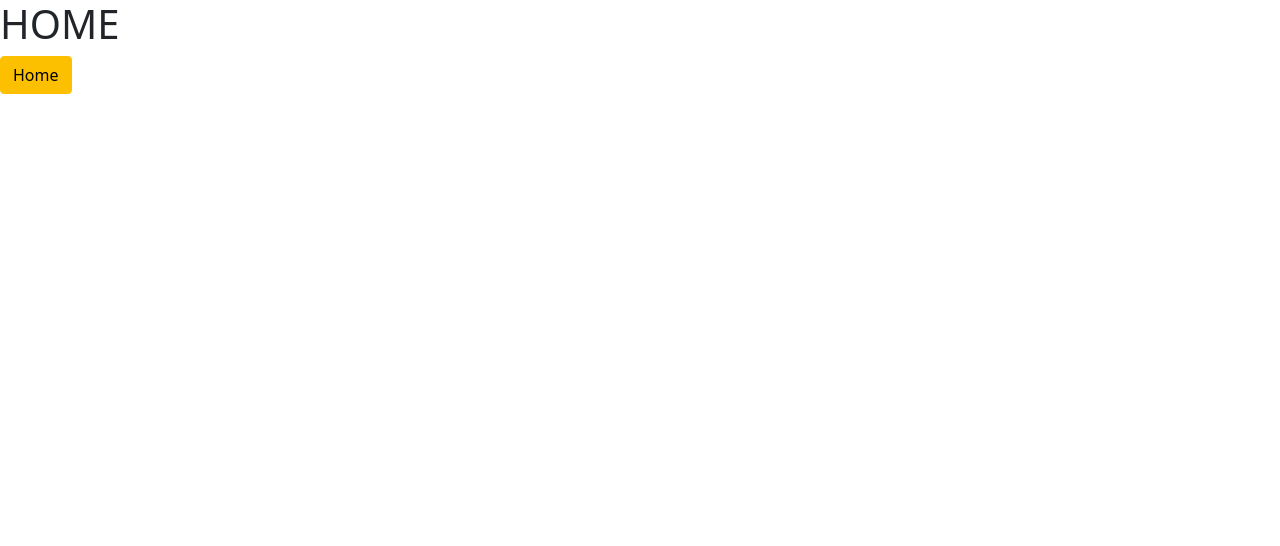
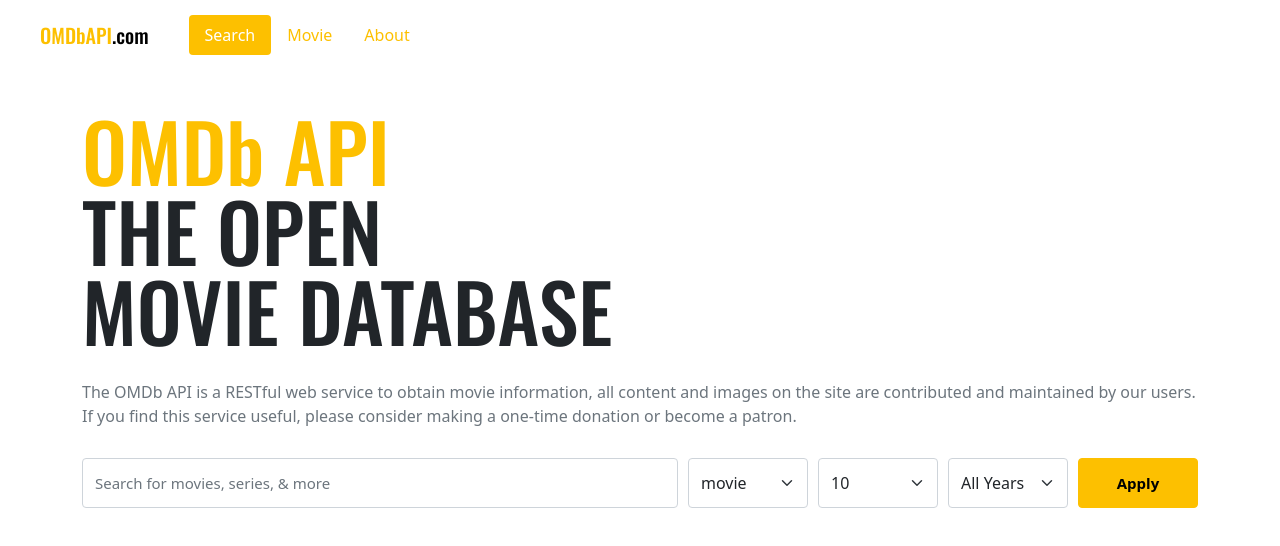
Before and after one commit to K-Do2lu/vue3-movie-app, a Vue app: page / in a window 1280 px wide. Shown: the top 546 px of the page. Built offline with nearby package versions, Linux system fonts and the light colour scheme.

Commit message:
working on Header in  Home.vue

```diff
--- a/index.html
+++ b/index.html
@@ -9,6 +9,15 @@
       rel="stylesheet"
       href="https://cdn.jsdelivr.net/npm/reset-css@5.0.1/reset.min.css"
     />
+    <link rel="preconnect" href="https://fonts.gstatic.com">
+    <link href="https://fonts.googleapis.com/css2?family=Oswald:wght@500&family=Roboto:wght@400;700&display=swap" rel="stylesheet">
+    <style>
+      body  {
+        line-height: 1.4;
+        font-family: "Roboto", sans-serif;
+      }
+    </style>
+
   </head>
   <body>
     <div id="app"></div>
--- a/package.json
+++ b/package.json
@@ -40,6 +40,7 @@
     "last 2 versions"
   ],
   "dependencies": {
+    "axios": "^0.21.1",
     "bootstrap": "^5.0.0-beta3",
     "vue": "^3.0.11",
     "vue-router": "^4.0.8"
--- a/src/App.vue
+++ b/src/App.vue
@@ -1,10 +1,15 @@
 <template>
+  <Header />
   <router-view />
   <!-- router-view: 라우팅 요소가 출력되는 태그-->
 </template>
 
 <script>
+import Header from '~/components/Header'
 export default {
+  components: {
+    Header
+  }
 }
 </script>
 
--- /dev/null
+++ b/src/components/Header.vue
@@ -0,0 +1,58 @@
+<template>
+  <header>
+    <Logo />
+    <div class="nav nav-pills">
+      <!-- 반복문을 활용한 네비게이션 만들기 -->
+      <div
+        v-for="nav in navigations"
+        :key="nav.name"
+        class="nav-item">
+        <!-- RouterLink: Vue에서 a태그 대신 사용하는 컴포넌트-->
+        <RouterLink
+          :to="nav.href"
+          active-class="active"
+          class="nav-link">
+          {{ nav.name }}
+        </RouterLink>
+      </div>
+    </div>
+  </header>
+</template>
+
+<script>
+import Logo from '~/components/Logo'
+export default {
+  components: {
+    Logo
+  },
+  data() {
+    return {
+      navigations: [
+        {
+          name: 'Search',
+          href: '/'
+        },
+        {
+          name: 'Movie',
+          href: '/movie'
+        },
+        {
+          name: 'About',
+          href: '/about'
+        },
+      ]
+    }
+  }
+}
+</script>
+<style lang="scss" scoped>
+header {
+  height: 70px;
+  padding: 0 40px;
+  display: flex;
+  align-items: center;
+  .logo {
+    margin-right: 40px;
+  }
+}
+</style>
--- /dev/null
+++ b/src/components/Headline.vue
@@ -0,0 +1,35 @@
+<template>
+  <div class="container">
+    <!-- container: 부트스트랩에서 제공하는 클래스로 컨텐츠를 가운데 정렬한다-->
+    <!-- container: 반응형 레이아웃으로 제작되어 있다. 부트스트랩 공식문서에서 확인가능-->
+    <h1>
+      <span>OMDb API</span><br />
+      THE OPEN <br />
+      MOVIE DATABASE
+    </h1>
+    <p>
+      The OMDb API is a RESTful web service to obtain movie information, all content and images on the site are contributed and maintained by our users. <br />
+      If you find this service useful, please consider making a one-time donation or become a patron.
+    </p>
+  </div>
+</template>
+<style lang="scss" scoped>
+@import "~/scss/main";
+
+.container {
+  padding-top: 40px;
+}
+h1 {
+  line-height: 1;
+  font-family: "Oswald", sans-serif;
+  font-size: 80px;
+  span {
+    color: $primary ;
+  }
+}
+
+p {
+  margin: 30px 0;
+  color: $gray-600;
+}
+</style>
--- a/src/components/HelloWorld.vue
+++ /dev/null
@@ -1,5 +0,0 @@
-<template>
-  <img
-    src="~assets/logo.png"
-    alt="DEVRAPHY" />
-</template>
--- /dev/null
+++ b/src/components/Logo.vue
@@ -0,0 +1,23 @@
+<template>
+  <RouterLink
+    to="/"
+    class="logo">
+    <span>OMDbAPI</span>.com
+  </RouterLink>
+</template>
+
+<style lang="scss" scoped>
+@import "~/scss/main"; // main.scss 가져오기
+.logo {
+  font-family: "Oswald", sans-serif;
+  font-size: 20px;
+  color: $black; // main.scss의 bootstrap의 variables 파일에서 넘어오는 변수
+  text-decoration: none;
+  &:hover { //가상 클래스 선택자
+    color: $black;
+  }
+  span {
+    color: $primary;
+  }
+}
+</style>
--- /dev/null
+++ b/src/components/Search.vue
@@ -0,0 +1,102 @@
+<template>
+  <div class="container">
+    <input
+      v-model="title"
+      class="form-control"
+      type="text"
+      placeholder="Search for movies, series, & more"
+      @keyup.enter="apply" />
+    <div class="selects">
+      <select
+        v-for="filter in filters"
+        v-model="$data[filter.name]"
+        :key="filter.name"
+        class="form-select">
+        <option
+          v-if="filter.name == 'year'"
+          value="">
+          All Years
+        </option>
+        <option
+          v-for="item in filter.items"
+          :key="item">
+          {{ item }}
+        </option>
+      </select>
+    </div>
+    <button
+      class="btn btn-primary"
+      @click="apply">
+      Apply
+    </button>
+  </div>
+</template>
+<script>
+import axios from 'axios'
+export default {
+  data() {
+    return {
+      title: '',
+      type: 'movie',
+      number: 10,
+      year: '',
+      filters: [
+        {
+          name:'type',
+          items:['movie', 'series','episode']
+        },
+        {
+          name: 'number',
+          items: [10,20,30]
+        },
+        {
+          name: 'year',
+          items: (() => {
+            const years = []
+            const thisYear = new Date().getFullYear() // 현재 년도를 가져옴
+            for (let i = thisYear; i >= 1985; i -= 1) {
+              years.push(i)
+            }
+            return years
+          })()
+        }
+      ]
+    }
+  },
+  methods: {
+    async apply() { // search movies...
+    const OMDB_API_KEY = '7035c60c'
+    const res = await axios.get(`https://www.omdbapi.com/?apikey=${OMDB_API_KEY}&s=${this.title}&type=${this.type}&y=${this.year}&page=1`)
+    console.log(res)
+    }
+  }
+}
+</script>
+<style lang="scss" scoped>
+.container {
+  display: flex;
+  > * {
+     margin-right: 10px;
+     font-size: 15px;
+     &:last-child {
+       margin-right: 0 ;
+     }
+  }
+  .selects {
+    display: flex;
+    select {
+      width: 120px;
+      margin-right: 10px;
+      &:last-child {
+        margin-right: 0px;
+      }
+    }
+  }
+  .btn {
+    width: 120px;
+    height: 50px;
+    font-weight: 700;
+    flex-shrink: 0  ;
+  }
+}
+</style>
--- a/src/routes/Home.vue
+++ b/src/routes/Home.vue
@@ -1,6 +1,15 @@
 <template>
-  <h1>HOME</h1>
-  <div class="btn btn-primary">
-    Home
-  </div>
+  <Headline />
+  <Search />
 </template>
+<script>
+import Headline from "~/components/Headline"
+import Search from "~/components/Search"
+
+export default {
+  components: {
+    Headline,
+    Search
+  }
+}
+</script>
--- /dev/null
+++ b/src/routes/Movie.vue
@@ -0,0 +1,3 @@
+<template>
+  <h1>Movie</h1>
+</template>
```
Also changed, not shown: src/routes/index.js (+7 -2 lines), 1 other file (tests, documents, lock files or other folders).
